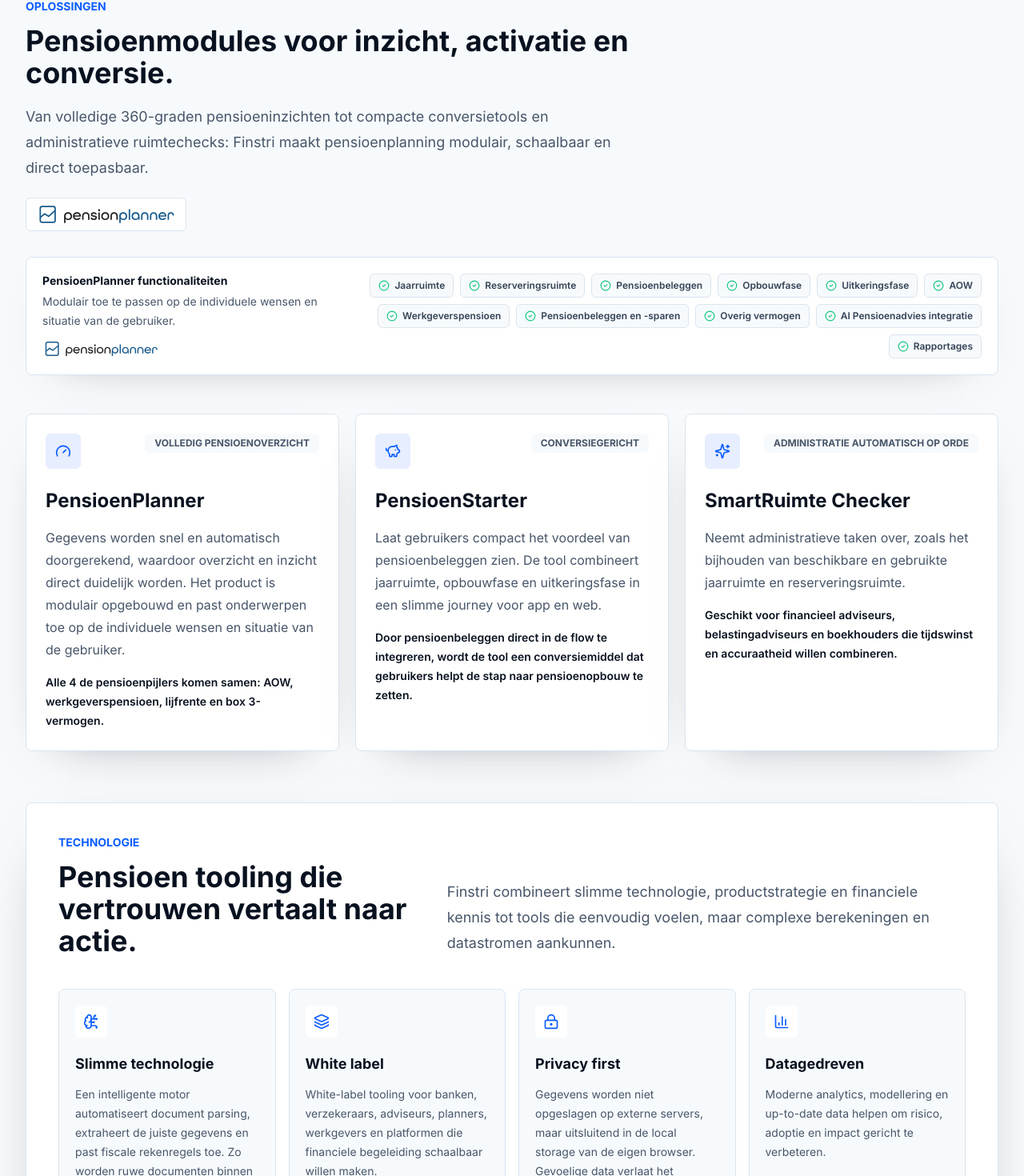
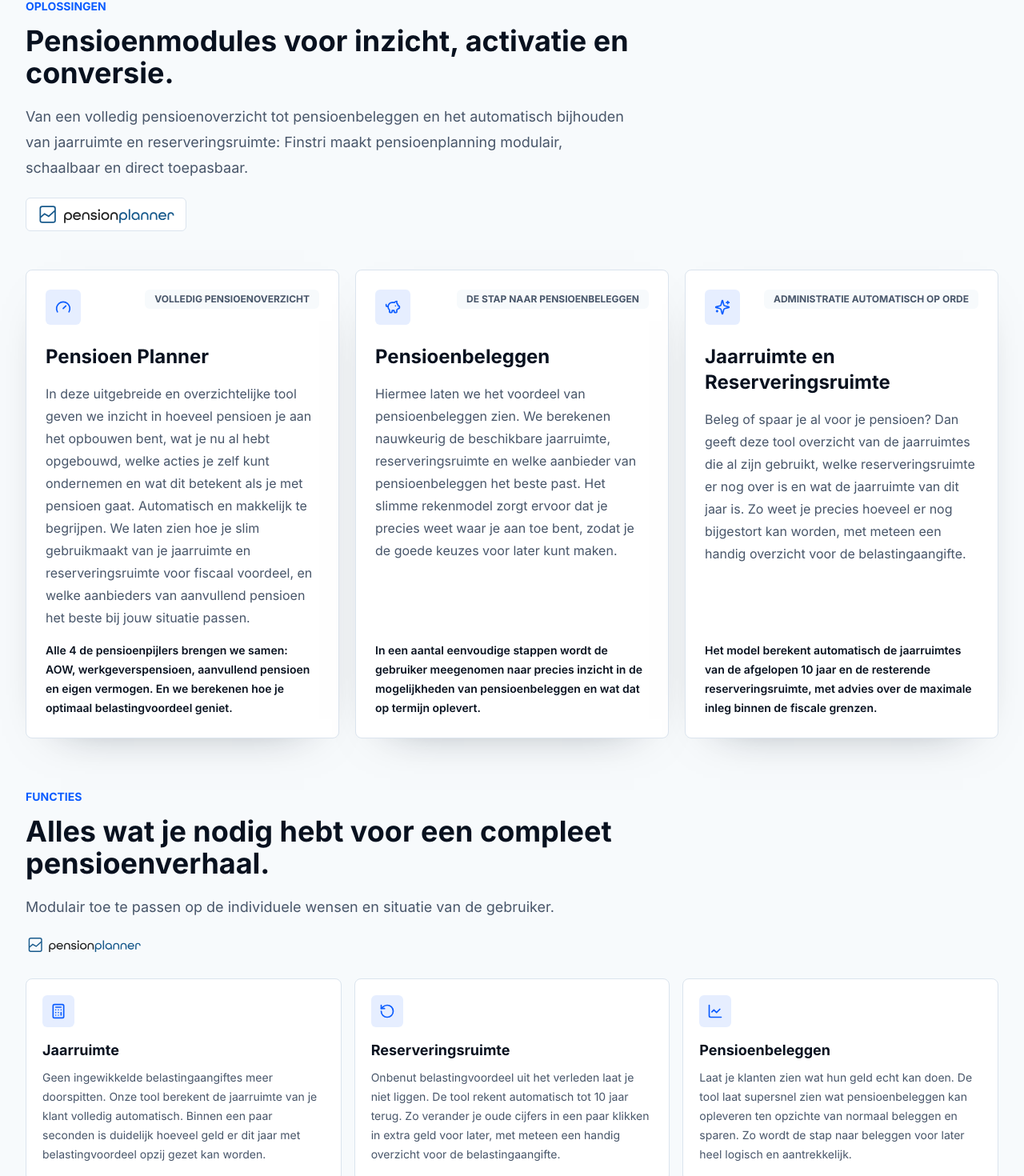
Before and after one commit to bobberg/finstri, a React (Vite) app: page / in a window 1280 px wide. Shown: the part 1097-2567 px from the top of the page at 80% size. Built offline with nearby package versions, Linux system fonts and the light colour scheme.

Commit message:
Update site copy: new product names and Functies section

```diff
--- a/src/components/Header.tsx
+++ b/src/components/Header.tsx
@@ -5,6 +5,7 @@
 
 const navigation = [
   { label: "Oplossingen", href: "#oplossingen" },
+  { label: "Functies", href: "#functies" },
   { label: "Voor wie", href: "#voor-wie" },
   { label: "Over ons", href: "#over-ons" },
 ];
--- a/src/components/Solutions.tsx
+++ b/src/components/Solutions.tsx
@@ -1,57 +1,127 @@
 import {
+  Banknote,
   BarChart3,
   BrainCircuit,
-  CheckCircle2,
+  Building2,
+  Calculator,
+  FileText,
   Gauge,
+  Landmark,
   Layers3,
+  LineChart,
   LockKeyhole,
+  Palette,
   PiggyBank,
+  RotateCcw,
+  ShieldCheck,
   Sparkles,
+  Wallet,
 } from "lucide-react";
 import PensionPlannerLogo from "./brand/PensionPlannerLogo";
 import Section from "./ui/Section";
 
-const pensioenPlannerFeatures = [
-  "Jaarruimte",
-  "Reserveringsruimte",
-  "Pensioenbeleggen",
-  "Opbouwfase",
-  "Uitkeringsfase",
-  "AOW",
-  "Werkgeverspensioen",
-  "Pensioenbeleggen en -sparen",
-  "Overig vermogen",
-  "AI Pensioenadvies integratie",
-  "Rapportages",
-];
-
 const products = [
   {
     icon: Gauge,
-    title: "PensioenPlanner",
+    title: "Pensioen Planner",
     eyebrow: "Volledig pensioenoverzicht",
     description:
-      "Gegevens worden snel en automatisch doorgerekend, waardoor overzicht en inzicht direct duidelijk worden. Het product is modulair opgebouwd en past onderwerpen toe op de individuele wensen en situatie van de gebruiker.",
+      "In deze uitgebreide en overzichtelijke tool geven we inzicht in hoeveel pensioen je aan het opbouwen bent, wat je nu al hebt opgebouwd, welke acties je zelf kunt ondernemen en wat dit betekent als je met pensioen gaat. Automatisch en makkelijk te begrijpen. We laten zien hoe je slim gebruikmaakt van je jaarruimte en reserveringsruimte voor fiscaal voordeel, en welke aanbieders van aanvullend pensioen het beste bij jouw situatie passen.",
     detail:
-      "Alle 4 de pensioenpijlers komen samen: AOW, werkgeverspensioen, lijfrente en box 3-vermogen.",
+      "Alle 4 de pensioenpijlers brengen we samen: AOW, werkgeverspensioen, aanvullend pensioen en eigen vermogen. En we berekenen hoe je optimaal belastingvoordeel geniet.",
   },
   {
     icon: PiggyBank,
-    title: "PensioenStarter",
-    eyebrow: "Conversiegericht",
+    title: "Pensioenbeleggen",
+    eyebrow: "De stap naar pensioenbeleggen",
     description:
-      "Laat gebruikers compact het voordeel van pensioenbeleggen zien. De tool combineert jaarruimte, opbouwfase en uitkeringsfase in een slimme journey voor app en web.",
+      "Hiermee laten we het voordeel van pensioenbeleggen zien. We berekenen nauwkeurig de beschikbare jaarruimte, reserveringsruimte en welke aanbieder van pensioenbeleggen het beste past. Het slimme rekenmodel zorgt ervoor dat je precies weet waar je aan toe bent, zodat je de goede keuzes voor later kunt maken.",
     detail:
-      "Door pensioenbeleggen direct in de flow te integreren, wordt de tool een conversiemiddel dat gebruikers helpt de stap naar pensioenopbouw te zetten.",
+      "In een aantal eenvoudige stappen wordt de gebruiker meegenomen naar precies inzicht in de mogelijkheden van pensioenbeleggen en wat dat op termijn oplevert.",
   },
   {
     icon: Sparkles,
-    title: "SmartRuimte Checker",
+    title: "Jaarruimte en Reserveringsruimte",
     eyebrow: "Administratie automatisch op orde",
     description:
-      "Neemt administratieve taken over, zoals het bijhouden van beschikbare en gebruikte jaarruimte en reserveringsruimte.",
+      "Beleg of spaar je al voor je pensioen? Dan geeft deze tool overzicht van de jaarruimtes die al zijn gebruikt, welke reserveringsruimte er nog over is en wat de jaarruimte van dit jaar is. Zo weet je precies hoeveel er nog bijgestort kan worden, met meteen een handig overzicht voor de belastingaangifte.",
     detail:
-      "Geschikt voor financieel adviseurs, belastingadviseurs en boekhouders die tijdswinst en accuraatheid willen combineren.",
+      "Het model berekent automatisch de jaarruimtes van de afgelopen 10 jaar en de resterende reserveringsruimte, met advies over de maximale inleg binnen de fiscale grenzen.",
+  },
+];
+
+const features = [
+  {
+    icon: Calculator,
+    title: "Jaarruimte",
+    description:
+      "Geen ingewikkelde belastingaangiftes meer doorspitten. Onze tool berekent de jaarruimte van je klant volledig automatisch. Binnen een paar seconden is duidelijk hoeveel geld er dit jaar met belastingvoordeel opzij gezet kan worden.",
+  },
+  {
+    icon: RotateCcw,
+    title: "Reserveringsruimte",
+    description:
+      "Onbenut belastingvoordeel uit het verleden laat je niet liggen. De tool rekent automatisch tot 10 jaar terug. Zo verander je oude cijfers in een paar klikken in extra geld voor later, met meteen een handig overzicht voor de belastingaangifte.",
+  },
+  {
+    icon: LineChart,
+    title: "Pensioenbeleggen",
+    description:
+      "Laat je klanten zien wat hun geld echt kan doen. De tool laat supersnel zien wat pensioenbeleggen kan opleveren ten opzichte van normaal beleggen en sparen. Zo wordt de stap naar beleggen voor later heel logisch en aantrekkelijk.",
+  },
+  {
+    icon: Gauge,
+    title: "Opbouwfase pensioen",
+    description:
+      "Bouwt je klant genoeg op voor later? Onze tool checkt het huidige tempo en laat direct zien of er een pensioengat dreigt. Zo weet je klant precies welke actie er nu nodig is om het doel te halen.",
+  },
+  {
+    icon: Banknote,
+    title: "Uitkeringsfase pensioen",
+    description:
+      "Als het pensioen ingaat, wil je klant weten waar hij aan toe is. De tool berekent hoe de opgebouwde pot slim en fiscaal gunstig wordt omgezet in een stabiel maandelijks inkomen, en wat een lijfrente-uitkering betekent voor de portemonnee.",
+  },
+  {
+    icon: Landmark,
+    title: "AOW",
+    description:
+      "Een compleet overzicht kan niet zonder de AOW. Onze tool rekent de actuele AOW-leeftijd en -bedragen automatisch mee. De klant ziet meteen vanaf welke dag het geld van de overheid ingaat en wat er nog mist.",
+  },
+  {
+    icon: Building2,
+    title: "Werkgeverspensioen",
+    description:
+      "Wat heeft je klant al opgebouwd bij huidige of vorige werkgevers? De tool haalt deze cijfers moeiteloos op en telt ze mee in het overzicht. Zo krijgt je klant in een keer grip op het totale plaatje.",
+  },
+  {
+    icon: Wallet,
+    title: "Overig vermogen",
+    description:
+      "Pensioen is meer dan alleen je pensioenpot. Of het nu gaat om spaargeld of beleggingen: onze tool neemt al het eigen vermogen mee voor een compleet toekomstbeeld.",
+  },
+  {
+    icon: BrainCircuit,
+    title: "AI Pensioenadvies",
+    description:
+      "Versnel je werk met onze ingebouwde AI-assistent. De tool bekijkt alle cijfers vlijmscherp en geeft direct slimme, persoonlijke suggesties. Dat scheelt denkwerk en helpt je de klant nog sneller te adviseren.",
+  },
+  {
+    icon: FileText,
+    title: "Overzichtelijk rapport",
+    description:
+      "Zet berekeningen direct om in actie. Met een klik download je een helder, visueel pensioenrapport. Ideaal voor de klant om thuis rustig na te lezen, of voor jou om te gebruiken tijdens een gesprek.",
+  },
+  {
+    icon: Palette,
+    title: "Alles in jouw huisstijl",
+    description:
+      "Onze software, maar dan met jouw uitstraling. Van logo's tot kleuren, lettertypes en zelfs taal: voor de klant voelt het alsof de tool en de rapporten helemaal door jou zijn gemaakt.",
+  },
+  {
+    icon: ShieldCheck,
+    title: "Privacy",
+    description:
+      "Onze tool bewaart geen gevoelige gegevens op een centrale server, maar gebruikt de veilige opslag van de computer van de gebruiker zelf (local storage). Zo voldoen we aan de strengste privacyregels en is de data altijd veilig.",
   },
 ];
 
@@ -91,9 +161,9 @@
           Pensioenmodules voor inzicht, activatie en conversie.
         </h2>
         <p className="mt-5 text-lg leading-8 text-slate-600">
-          Van volledige 360-graden pensioeninzichten tot compacte conversietools
-          en administratieve ruimtechecks: Finstri maakt pensioenplanning
-          modulair, schaalbaar en direct toepasbaar.
+          Van een volledig pensioenoverzicht tot pensioenbeleggen en het
+          automatisch bijhouden van jaarruimte en reserveringsruimte: Finstri
+          maakt pensioenplanning modulair, schaalbaar en direct toepasbaar.
         </p>
         <div className="mt-5">
           <a
@@ -109,39 +179,6 @@
               aria-label="PensionPlanner"
             />
           </a>
-        </div>
-      </div>
-
-      <div className="mt-8 rounded-lg border border-line bg-white p-5 shadow-[0_18px_58px_-46px_rgba(8,17,31,0.55)]">
-        <div className="flex flex-col gap-4 lg:flex-row lg:items-start lg:justify-between">
-          <div className="max-w-sm">
-            <p className="text-sm font-bold text-ink">
-              PensioenPlanner functionaliteiten
-            </p>
-            <p className="mt-1 text-sm leading-6 text-slate-600">
-              Modulair toe te passen op de individuele wensen en situatie van de
-              gebruiker.
-            </p>
-            <PensionPlannerLogo
-              className="mt-3 h-5 w-auto"
-              role="img"
-              aria-label="PensionPlanner"
-            />
-          </div>
-          <div className="flex flex-1 flex-wrap gap-2 lg:justify-end">
-            {pensioenPlannerFeatures.map((feature) => (
-              <span
-                key={feature}
-                className="inline-flex items-center gap-1.5 rounded-md border border-line bg-cloud px-2.5 py-1.5 text-xs font-semibold text-slate-700"
-              >
-                <CheckCircle2
-                  aria-hidden="true"
-                  className="h-3.5 w-3.5 text-mint"
-                />
-                {feature}
-              </span>
-            ))}
-          </div>
         </div>
       </div>
 
@@ -163,11 +200,48 @@
               {title}
             </h3>
             <p className="mt-4 leading-7 text-slate-600">{description}</p>
-            <p className="mt-4 text-sm font-semibold leading-6 text-ink">
+            <p className="mt-auto pt-4 text-sm font-semibold leading-6 text-ink">
               {detail}
             </p>
           </article>
         ))}
+      </div>
+
+      <div className="mt-16" id="functies">
+        <div className="max-w-3xl">
+          <p className="text-sm font-bold uppercase text-ocean">Functies</p>
+          <h2 className="mt-3 text-3xl font-bold leading-tight tracking-normal text-ink sm:text-4xl">
+            Alles wat je nodig hebt voor een compleet pensioenverhaal.
+          </h2>
+          <p className="mt-5 text-lg leading-8 text-slate-600">
+            Modulair toe te passen op de individuele wensen en situatie van de
+            gebruiker.
+          </p>
+          <PensionPlannerLogo
+            className="mt-5 h-5 w-auto"
+            role="img"
+            aria-label="PensionPlanner"
+          />
+        </div>
+
+        <div className="mt-8 grid gap-4 sm:grid-cols-2 lg:grid-cols-3">
+          {features.map(({ description, icon: Icon, title }) => (
+            <article
+              key={title}
+              className="rounded-lg border border-line bg-white p-5 transition duration-200 hover:-translate-y-0.5 hover:border-ocean/25"
+            >
+              <span className="flex h-10 w-10 items-center justify-center rounded-md bg-ocean/10 text-ocean">
+                <Icon aria-hidden="true" className="h-5 w-5" />
+              </span>
+              <h3 className="mt-4 text-lg font-bold tracking-normal text-ink">
+                {title}
+              </h3>
+              <p className="mt-2 text-sm leading-6 text-slate-600">
+                {description}
+              </p>
+            </article>
+          ))}
+        </div>
       </div>
 
       <div className="mt-16 rounded-lg border border-line bg-white p-6 shadow-[0_24px_80px_-54px_rgba(8,17,31,0.65)] sm:p-8 lg:p-10">
```
